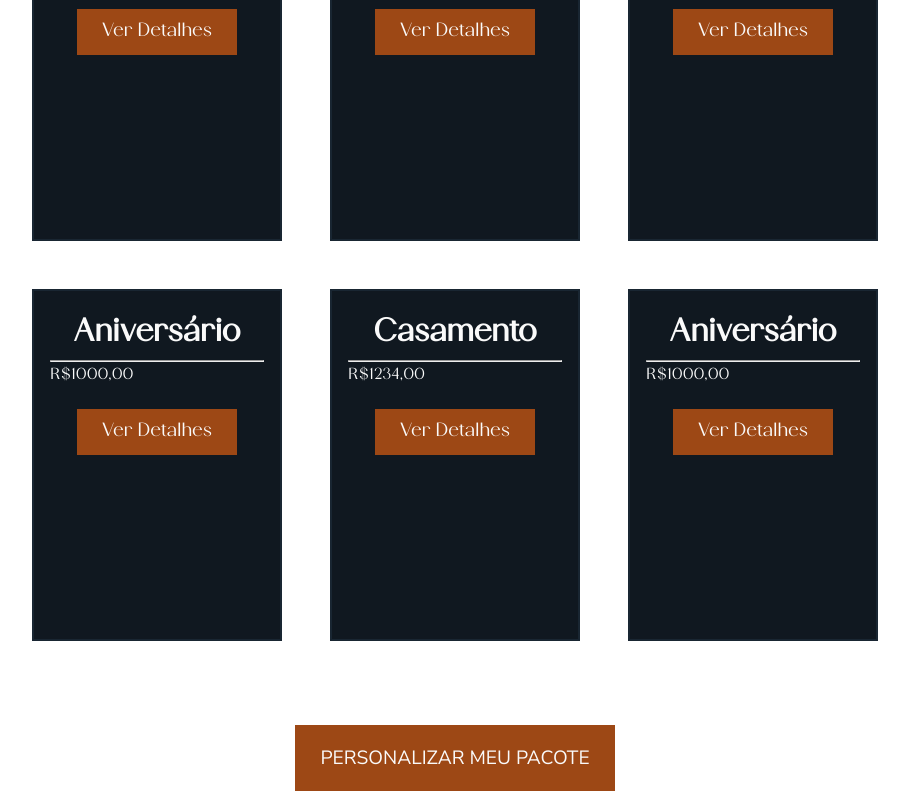
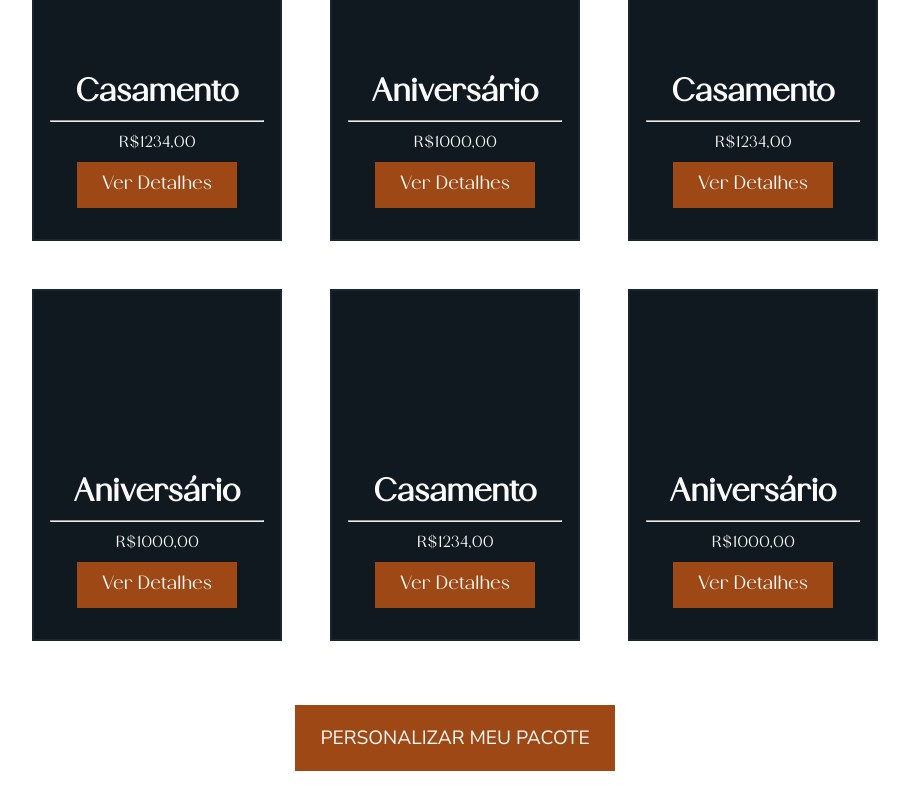
Before and after one commit to Gangue-da-Van-Branca/Frontend-Drinks, a React (Vite) app: page /pacotes in a window 1280 px wide. Shown: the part 360-1160 px from the top of the page, without its empty margins (185-1094 px from the left). Built offline with nearby package versions, Linux system fonts and the light colour scheme.

Commit message:
alterando botao

```diff
--- a/src/components/PacotesPage/BotaoPacotesPersonalizar/BotaoPacotesPersonalizar.css
+++ b/src/components/PacotesPage/BotaoPacotesPersonalizar/BotaoPacotesPersonalizar.css
@@ -5,7 +5,7 @@
     text-align: center;
     font-family: "NunitoSans";
     font-size: 1.2rem;
-    margin: 20px auto;
+    margin: 0px auto 100px;
     color: #fafafa;
 }
 
--- a/src/components/PacotesPage/CardPacotes/CardPacotes.css
+++ b/src/components/PacotesPage/CardPacotes/CardPacotes.css
@@ -4,6 +4,10 @@
   background-color: #101820;
   padding: 1rem;
   border: 2px solid #192632;
+
+  display: flex;
+  flex-direction: column;
+  justify-content: flex-end;
 }
 
 h1 {
@@ -17,8 +21,10 @@ h1 {
   display: flex;
   align-items:baseline;
   font-family: "SedraRegular";
+  justify-content: center;
   margin: 0 auto;
   color: #fafafa;
+  padding-top: 0.5rem;
 }
 
 .botao-detalhes {
@@ -28,7 +34,7 @@ h1 {
     text-align: center;
     font-family: "SedraRegular";
     font-size: 1.2rem;
-    margin: 20px auto;
+    margin: 5px auto 15px;
     color: #fafafa;
 }
 
```
